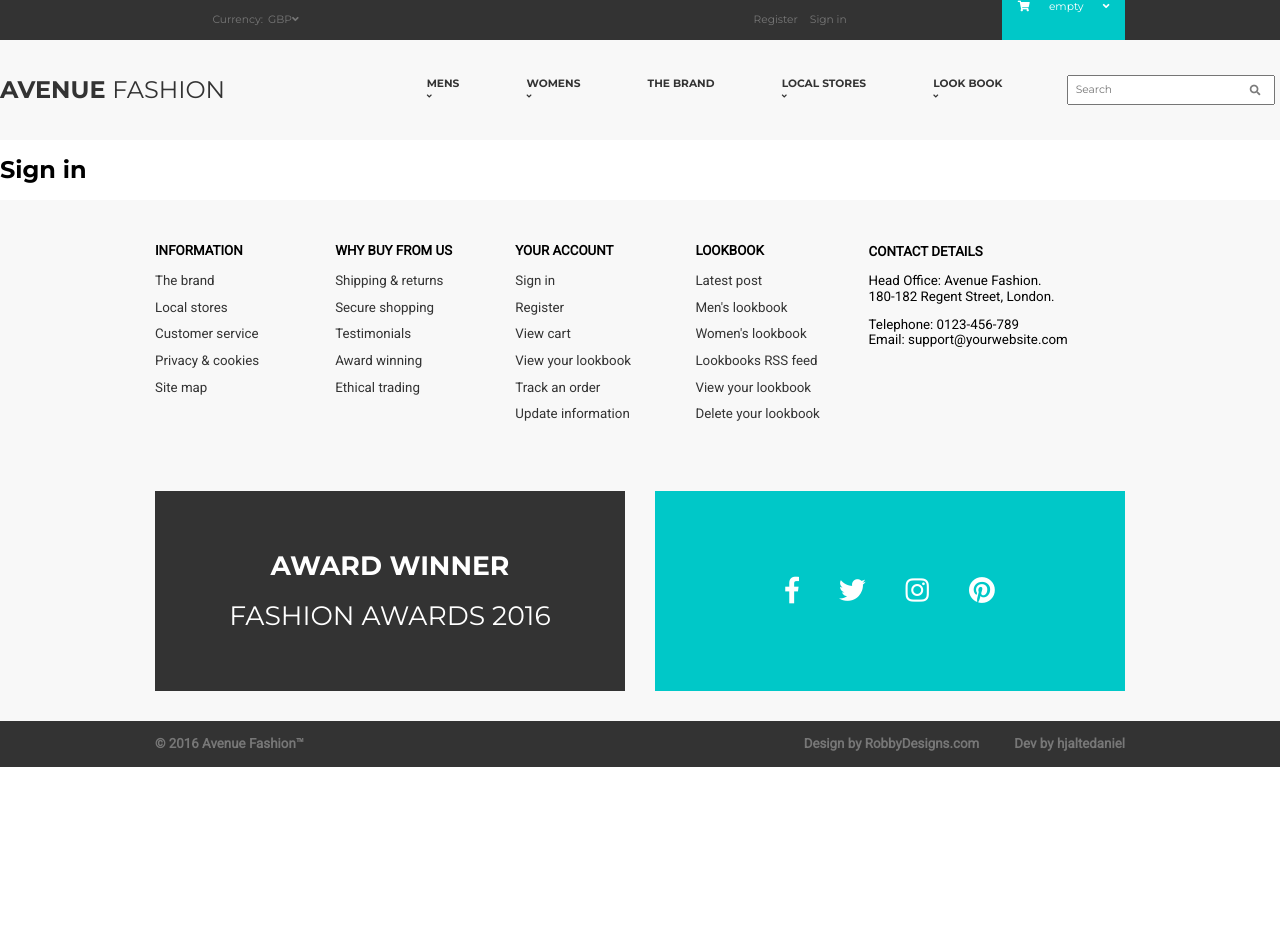
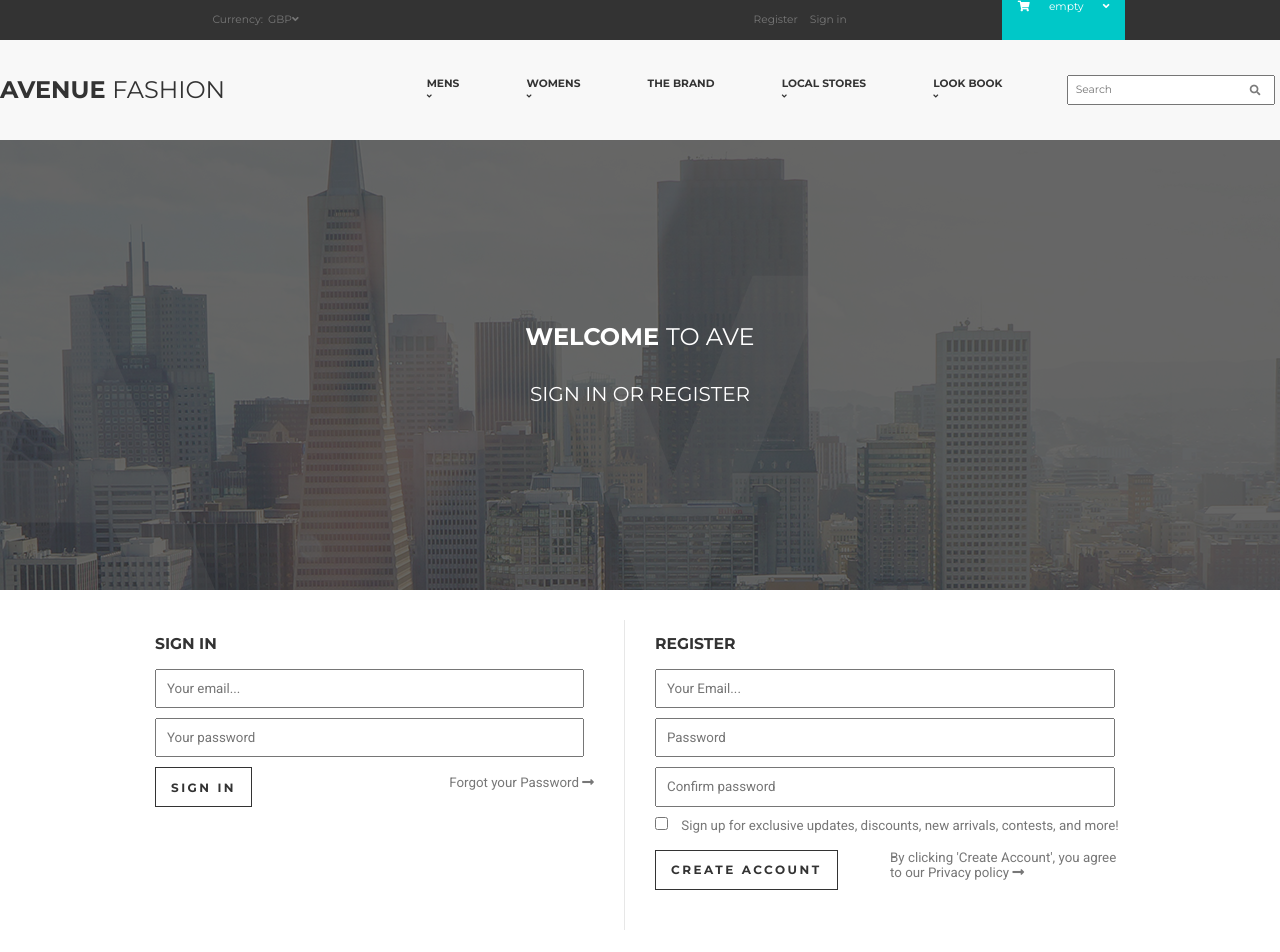
Before and after one commit to hjaltedaniel/Avenue-Fashion, a Vue app: page /sign-in in a window 1280 px wide. Shown: the top 952 px of the page. Before the commit the page ends 800 px from the top, so only its background shows below. Built offline with nearby package versions, Linux system fonts and the light colour scheme; data requests are answered from the project's data file.

Commit message:
Creating components and page for user page

```diff
--- /dev/null
+++ b/src/components/user/Register.vue
@@ -0,0 +1,123 @@
+<template>
+  <div class="registration-form">
+    <h3>Register</h3>
+    <form>
+      <input v-model="user.email" type="email" name="email" placeholder="Your Email...">
+      <input
+        v-validate="'required|email'"
+        name="password"
+        type="password"
+        placeholder="Password"
+        ref="password"
+      >
+      <span v-show="errors.has('email')">{{ errors.first('email') }}</span>
+
+      <input
+        v-validate="'required|confirmed:password'"
+        name="password_confirmation"
+        type="password"
+        class="form-control"
+        placeholder="Confirm password"
+        data-vv-as="password"
+        v-model="user.password"
+      >
+      <span v-show="errors.has('password_confirmation')">{{ errors.first('password_confirmation') }}</span>
+      <span>
+        <input v-model="user.newsletter" type="checkbox" name="newsletter" value="confirmed">
+        <span>
+          Sign up for exclusive updates,
+          discounts,
+          new arrivals, contests, and more!
+        </span>
+      </span>
+    </form>
+    <div class="registration-form__end-section">
+      <button type="submit">Create Account</button>
+
+      <span>
+        By clicking 'Create Account', you agree to our
+        <a href="#">
+          Privacy policy
+          <i class="fas fa-long-arrow-alt-right"></i>
+        </a>
+      </span>
+    </div>
+  </div>
+</template>
+
+<script>
+export default {
+  data() {
+    return {
+      user: {
+        email: "",
+        password: "",
+        newsletter: ""
+      }
+    };
+  }
+};
+</script>
+
+<style lang="scss" scoped>
+@import "@/scss/_vars.scss";
+.registration-form {
+  font-family: $body-font;
+  font-size: 10pt;
+  margin-bottom: 40px;
+
+  h3 {
+    text-transform: uppercase;
+    color: $grey;
+  }
+  form {
+    display: flex;
+    flex-direction: column;
+  }
+
+  input {
+    padding: 10px;
+    margin-bottom: 10px;
+    margin-right: 10px;
+  }
+
+  span,
+  a {
+    color: $midgrey;
+    margin-bottom: 10px;
+  }
+
+  a:hover {
+    color: $blue;
+  }
+
+  &__end-section {
+    display: flex;
+    justify-content: space-between;
+    align-items: center;
+
+    span {
+      width: 50%;
+    }
+  }
+
+  button {
+    color: $grey;
+    font-family: $head-font;
+    font-weight: 600;
+    font-size: 9pt;
+    text-transform: uppercase;
+    letter-spacing: 2.5px;
+    border: 1px solid $grey;
+    padding-left: 15px;
+    padding-right: 15px;
+    height: 40px;
+
+    &:hover {
+      color: $white;
+      background-color: $blue;
+      border: none;
+    }
+  }
+}
+</style>
--- /dev/null
+++ b/src/components/user/SignIn.vue
@@ -0,0 +1,117 @@
+<template>
+  <div class="signin-form">
+    <h3>Sign in</h3>
+    <form>
+      <input
+        v-model.lazy="user.email"
+        v-validate="'required|email'"
+        type="email"
+        name="email"
+        placeholder="Your email..."
+      >
+      <span v-show="errors.has('email')">{{ errors.first('email') }}</span>
+      <input
+        v-model="user.password"
+        v-validate="'required'"
+        type="password"
+        name="password"
+        placeholder="Your password"
+      >
+    </form>
+    <div class="signin-form__end-section">
+      <button type="submit">Sign in</button>
+      <a href="#">
+        Forgot your Password
+        <i class="fas fa-long-arrow-alt-right"></i>
+      </a>
+    </div>
+  </div>
+</template>
+
+<script>
+export default {
+  data() {
+    return {
+      user: {
+        email: "",
+        password: ""
+      },
+      users: [
+        {
+          id: 1,
+          email: "hdh@hjalhan.dk",
+          password: "HjalteDaniel2208"
+        },
+        {
+          id: 2,
+          email: "hjal0179@edu.eal.dk",
+          password: "EAL220894"
+        }
+      ]
+    };
+  }
+};
+</script>
+
+<style lang="scss" scoped>
+@import "@/scss/_vars.scss";
+.signin-form {
+  font-family: $body-font;
+  font-size: 10pt;
+  margin-bottom: 40px;
+
+  h3 {
+    text-transform: uppercase;
+    color: $grey;
+  }
+  form {
+    display: flex;
+    flex-direction: column;
+  }
+
+  input {
+    padding: 10px;
+    margin-bottom: 10px;
+    margin-right: 10px;
+  }
+
+  span,
+  a {
+    color: $midgrey;
+    margin-bottom: 10px;
+  }
+
+  a:hover {
+    color: $blue;
+  }
+
+  &__end-section {
+    display: flex;
+    justify-content: space-between;
+    align-items: center;
+
+    span {
+      width: 50%;
+    }
+  }
+
+  button {
+    color: $grey;
+    font-family: $head-font;
+    font-weight: 600;
+    font-size: 9pt;
+    text-transform: uppercase;
+    letter-spacing: 2.5px;
+    border: 1px solid $grey;
+    padding-left: 15px;
+    padding-right: 15px;
+    height: 40px;
+
+    &:hover {
+      color: $white;
+      background-color: $blue;
+      border: none;
+    }
+  }
+}
+</style>
--- a/src/views/UserPage.vue
+++ b/src/views/UserPage.vue
@@ -1,12 +1,55 @@
 <template>
   <div>
-    <h1>Sign in</h1>
+    <HeadSection>
+      <span slot="headline">
+        Welcome
+        <span class="light">to ave</span>
+      </span>
+      <span slot="byline">sign in or register</span>
+    </HeadSection>
+    <div class="content-section">
+      <div class="content-section__column-1">
+        <SignIn/>
+      </div>
+      <div class="content-section__column-2">
+        <Register/>
+      </div>
+    </div>
   </div>
 </template>
 
 <script>
-export default {};
+import HeadSection from "@/components/global/HeadSection.vue";
+import SignIn from "@/components/user/SignIn.vue";
+import Register from "@/components/user/Register.vue";
+export default {
+  components: {
+    HeadSection,
+    SignIn,
+    Register
+  }
+};
 </script>
 
-<style scoped>
+<style lang="scss" scoped>
+@import "@/scss/_vars.scss";
+.content-section {
+  max-width: $container-size;
+  margin: 30px auto;
+  display: grid;
+  grid-gap: 30px;
+  grid-template-columns: repeat(12, 1fr);
+  grid-row: auto;
+  color: $grey;
+
+  &__column-1 {
+    grid-column: 1/7;
+    padding-right: 30px;
+    border-right: 1px solid $midlightgrey;
+  }
+
+  &__column-2 {
+    grid-column: 7/13;
+  }
+}
 </style>
```
